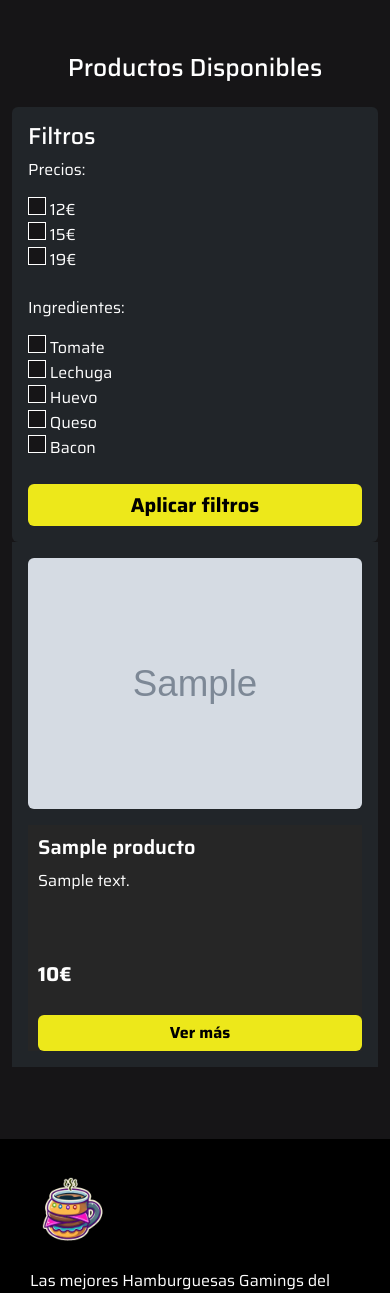
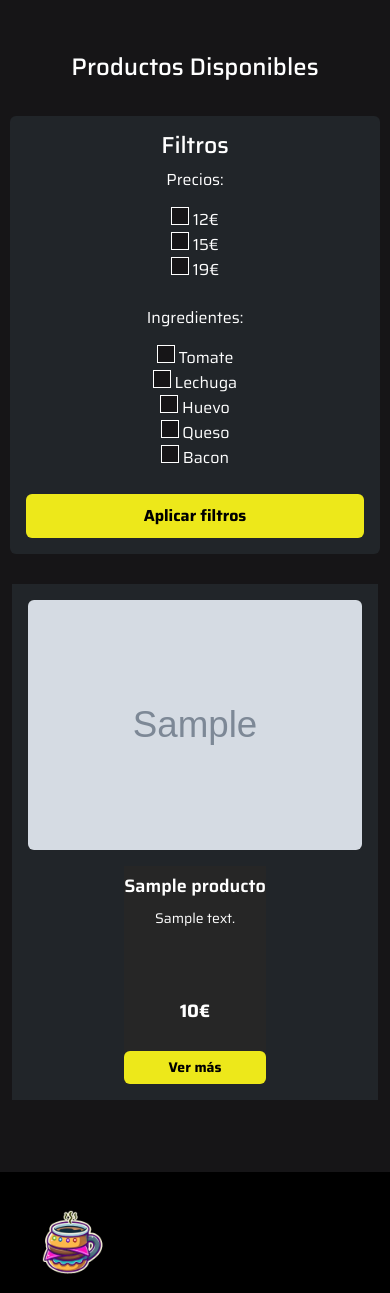
Before and after one commit to marcusteroo/BCorsafe, a PHP site: page /BCorsafe/productos in a window 390 px wide. Shown: the part 106-1399 px from the top of the page. Run offline with PHP 8.4, Linux system fonts and the light colour scheme; tables that the repository leaves empty or names only in its code hold one stand-in row (values such as "Sample post"); grey boxes marked "Sample" are stand-in pictures.

Commit message:
ModoResponsivev1

```diff
--- a/assets/css/producto_detalle.css
+++ b/assets/css/producto_detalle.css
@@ -30,6 +30,7 @@
     color: black;
     background-color: #EDE81A;
     border: none;
+    margin-bottom: 15px!important;
 }
 .boton-añadir-carrito-detalles:hover{
     color: black;
@@ -88,3 +89,112 @@
     color: white;
     box-shadow: none;
 }
+@media (max-width: 768px) {
+    .fondo-detalle {
+        padding: 15px;
+    }
+
+    .seccion-detalle {
+        padding: 10px;
+    }
+
+    .imagen-detalle {
+        width: 100%;
+        height: auto;
+        margin-bottom: 15px;
+    }
+
+    .info-producto-detalle {
+        text-align: center;
+        padding: 10px;
+    }
+
+    .info-producto-detalle h1,
+    .info-producto-detalle h3 {
+        font-size: 1.5rem;
+    }
+
+    .info-producto-detalle p {
+        font-size: 1rem;
+    }
+
+    .info-producto-detalle ul {
+        display: flex;
+        flex-wrap: wrap;
+        justify-content: center;
+        gap: 10px;
+        padding: 0;
+    }
+
+    .info-producto-detalle li {
+        display: flex;
+        align-items: center;
+        margin-bottom: 5px;
+    }
+
+    .info-producto-detalle input[type="checkbox"] {
+        margin-right: 10px;
+    }
+
+    .producto-detalle-cantidad {
+        display: flex;
+        justify-content: center;
+        align-items: center;
+        margin-top: 15px;
+    }
+
+    .producto-detalle-cantidad input {
+        width: 50px;
+        text-align: center;
+    }
+
+    .boton-añadir-carrito-detalles {
+        width: 100%;
+        padding: 10px;
+        font-size: 1rem;
+    }
+    .producto-detalle-cantidad input{
+        margin-left: 5px;
+    }
+}
+
+@media (max-width: 576px) {
+
+    .row {
+        flex-direction: column;
+    }
+
+    .col-md-6 {
+        width: 100%;
+    }
+
+    .imagen-detalle {
+        margin-bottom: 20px;
+    }
+
+    .info-producto-detalle {
+        text-align: center;
+    }
+
+    .info-producto-detalle h1,
+    .info-producto-detalle h3 {
+        font-size: 1.6rem;
+        text-align: center;
+    }
+
+    .boton-añadir-carrito-detalles {
+        padding: 12px;
+        font-size: 0.9rem;
+    }
+    .producto-detalle-cantidad input{
+        margin-left: 5px;
+    }
+}
+@media (max-width: 992px) {
+    .imagen-container-producto {
+        display: flex;
+        justify-content: center;
+        align-items: center;
+    }
+
+}
--- a/assets/css/productos.css
+++ b/assets/css/productos.css
@@ -126,3 +126,89 @@
     font-weight: bold !important;
     font-size: 20px !important;
 }
+@media (max-width: 992px) {
+
+    .formulario-filtros {
+        margin-bottom: 20px;
+    }
+
+    .producto {
+        max-width: 100%;
+    }
+
+    .container-productos {
+        max-width: 100%;
+    }
+}
+
+@media (max-width: 768px) {
+    .producto {
+        display: flex;
+        flex-direction: column;
+        align-items: center;
+        justify-content: center;
+    }
+
+    .titulo_productos {
+        font-size: 1.5rem;
+    }
+
+    .formulario-filtros {
+        text-align: center;
+    }
+
+    .boton-filtros {
+        font-size: 18px;
+    }
+
+    .producto-info {
+        text-align: center;
+        padding-left: 0;
+    }
+
+    .producto-nombre {
+        font-size: 18px;
+    }
+    .producto-img{
+        max-width: 100% ;
+        height: auto ;
+        display: block ;
+
+    }
+    .producto-precio {
+        font-size: 18px;
+    }
+
+    .producto-descripcion {
+        font-size: 14px;
+    }
+}
+
+@media (max-width: 576px) {
+
+    .row {
+        flex-direction: column;
+    }
+
+    .formulario-filtros {
+        width: 100%;
+        padding: 10px;
+    }
+
+    .productos-container {
+        justify-content: center;
+    }
+
+    .producto {
+        padding: 10px;
+    }
+
+    .btn-carrito {
+        font-size: 14px;
+    }
+
+    .boton-filtros {
+        font-size: 16px;
+        padding: 10px;
+    }
+}
--- a/web/View/producto_detalle.php
+++ b/web/View/producto_detalle.php
@@ -2,7 +2,7 @@
     <div class="container seccion-detalle">
         <div class="row">
             <!-- Imagen del producto -->
-            <div class="col-md-6">
+            <div class="col-md-6 imagen-container-producto">
                 <img src="<?php echo htmlspecialchars($producto->img); ?>"
                      alt="<?php echo htmlspecialchars($producto->nombre); ?>"
                      class="imagen-detalle" width="800px">
--- a/web/View/productos.php
+++ b/web/View/productos.php
@@ -52,7 +52,7 @@
             <div class="row productos-container">
                 <?php foreach ($productos as $producto): ?>
                     <div class="col-lg-4 col-md-6 mb-4 container-productos">
-                        <div class="producto bg-dark text-white p-3">
+                        <div class="producto bg-dark text-white p-3 producto-contenedor-media">
                             <img src="<?php echo htmlspecialchars($producto->img); ?>" alt="<?php echo htmlspecialchars($producto->nombre); ?>" class="producto-img img-fluid rounded mb-3">
                             <div class="producto-info">
                                 <h5 class="producto-nombre"><?php echo htmlspecialchars($producto->nombre); ?></h5>
```
Also changed, not shown: assets/css/carrito.css (+124 -0 lines).
